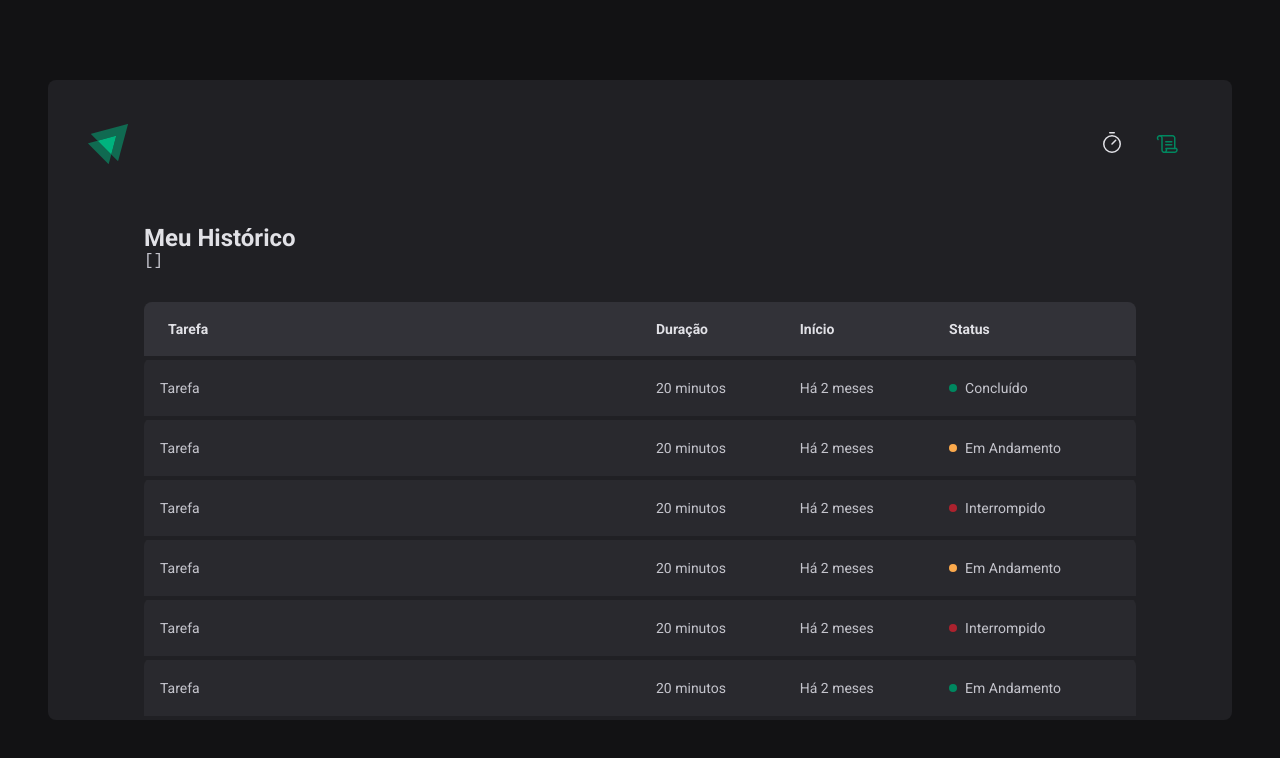
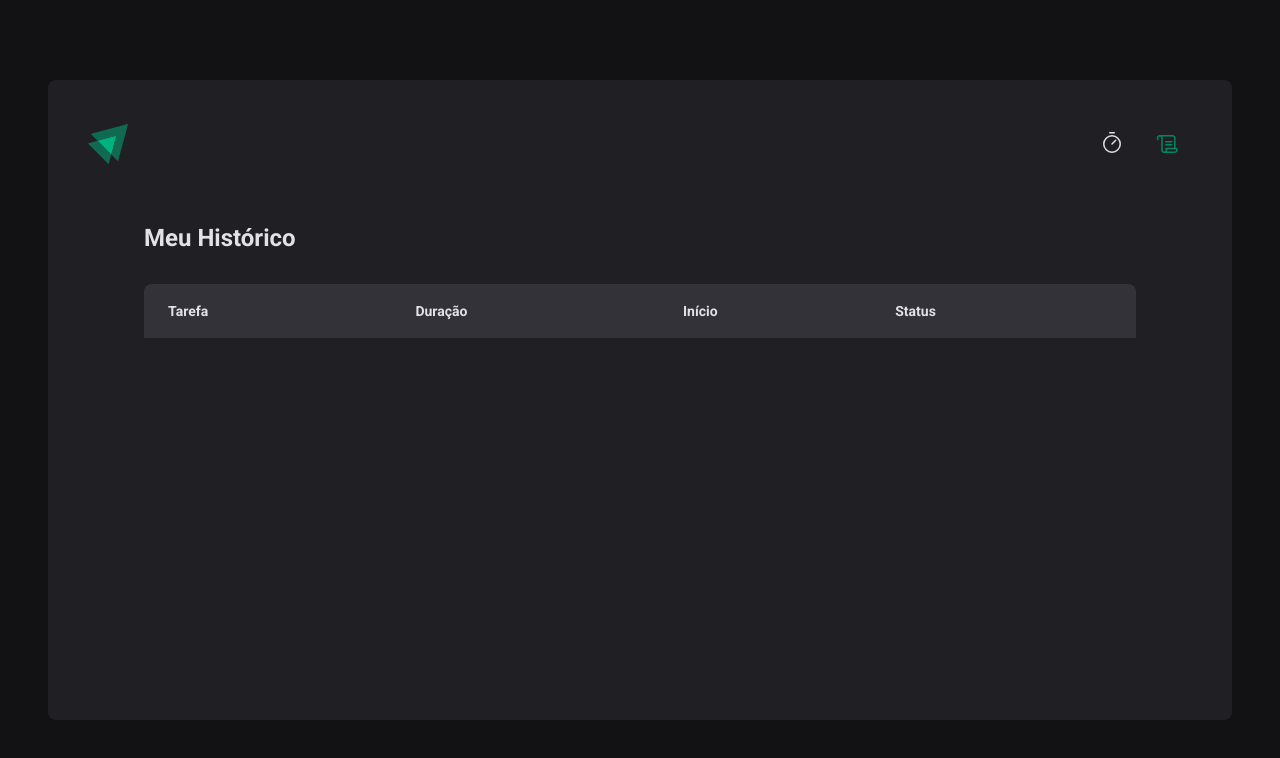
Before and after one commit to floccini/timer, a React (Vite) app: page /history in a window 1280 px wide. Shown: the top 758 px of the page. Built offline with nearby package versions, Linux system fonts and the light colour scheme.

Commit message:
feat: add funcionality into the cycles history page

```diff
--- a/src/pages/History/index.tsx
+++ b/src/pages/History/index.tsx
@@ -7,8 +7,6 @@
   return (
     <HistoryContainer>
       <h1>Meu Histórico</h1>
-
-      <pre>{JSON.stringify(cycles, null, 2)}</pre>
 
       <HistoryList>
         <table>
@@ -21,54 +19,26 @@
             </tr>
           </thead>
           <tbody>
-            <tr>
-              <td>Tarefa</td>
-              <td>20 minutos</td>
-              <td>Há 2 meses</td>
-              <td>
-                <Status statusColor="green">Concluído</Status>
-              </td>
-            </tr>
-            <tr>
-              <td>Tarefa</td>
-              <td>20 minutos</td>
-              <td>Há 2 meses</td>
-              <td>
-                <Status statusColor="yellow">Em Andamento</Status>
-              </td>
-            </tr>
-            <tr>
-              <td>Tarefa</td>
-              <td>20 minutos</td>
-              <td>Há 2 meses</td>
-              <td>
-                <Status statusColor="red">Interrompido</Status>
-              </td>
-            </tr>
-            <tr>
-              <td>Tarefa</td>
-              <td>20 minutos</td>
-              <td>Há 2 meses</td>
-              <td>
-                <Status statusColor="yellow">Em Andamento</Status>
-              </td>
-            </tr>
-            <tr>
-              <td>Tarefa</td>
-              <td>20 minutos</td>
-              <td>Há 2 meses</td>
-              <td>
-                <Status statusColor="red">Interrompido</Status>
-              </td>
-            </tr>
-            <tr>
-              <td>Tarefa</td>
-              <td>20 minutos</td>
-              <td>Há 2 meses</td>
-              <td>
-                <Status statusColor="green">Em Andamento</Status>
-              </td>
-            </tr>
+            {cycles.map((cycle) => {
+              return (
+                <tr key={cycle.id}>
+                  <td>{cycle.task}</td>
+                  <td>{cycle.minutesAmount} minutos</td>
+                  <td>{cycle.startDate.toISOString()}</td>
+                  <td>
+                    {cycle.finishedDate && (
+                      <Status statusColor="green">Concluído</Status>
+                    )}
+                    {cycle.interruptedDate && (
+                      <Status statusColor="red">Interrompido</Status>
+                    )}
+                    {!cycle.interruptedDate && !cycle.finishedDate && (
+                      <Status statusColor="yellow">Em andamento</Status>
+                    )}
+                  </td>
+                </tr>
+              );
+            })}
           </tbody>
         </table>
       </HistoryList>
```
